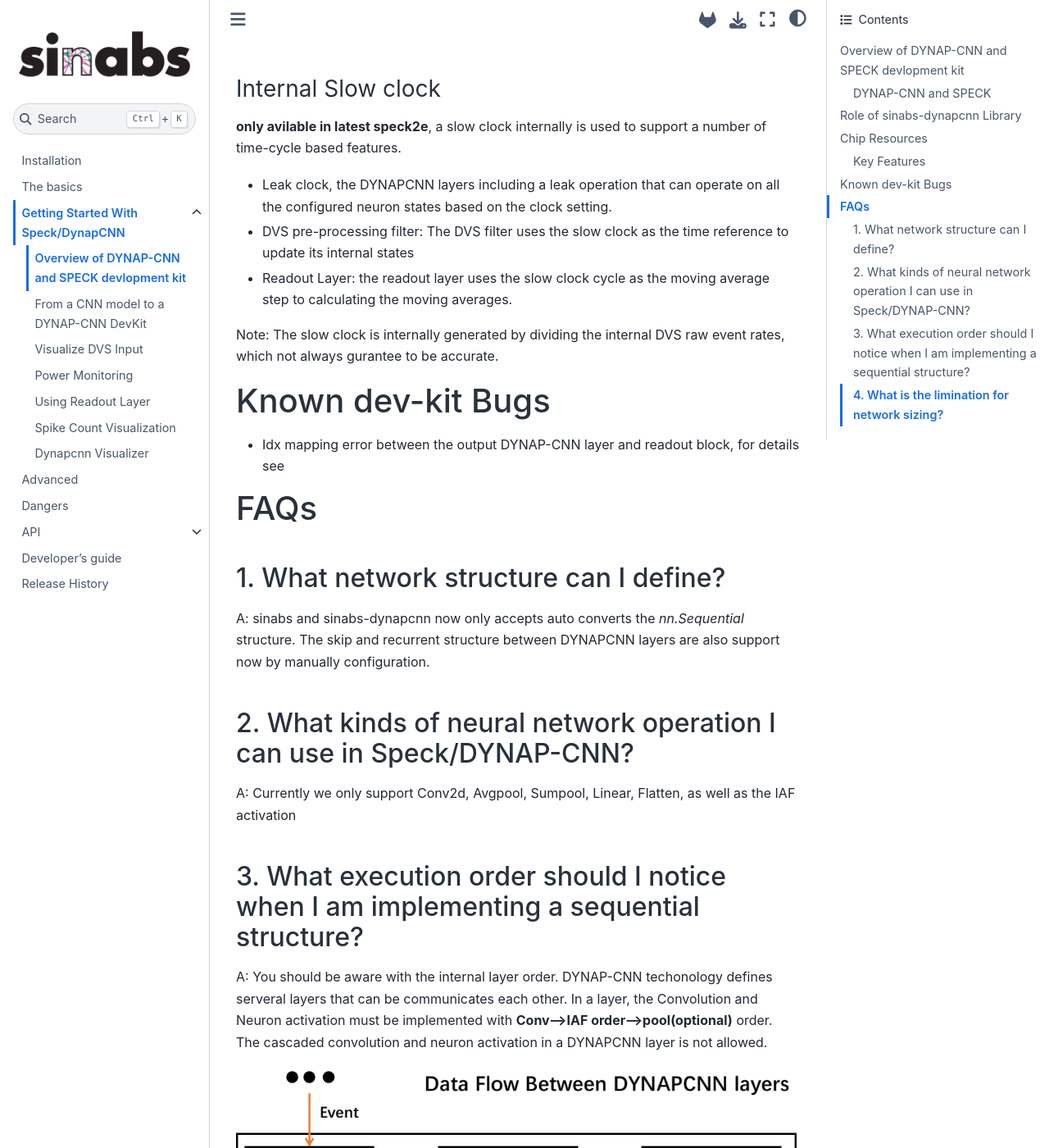
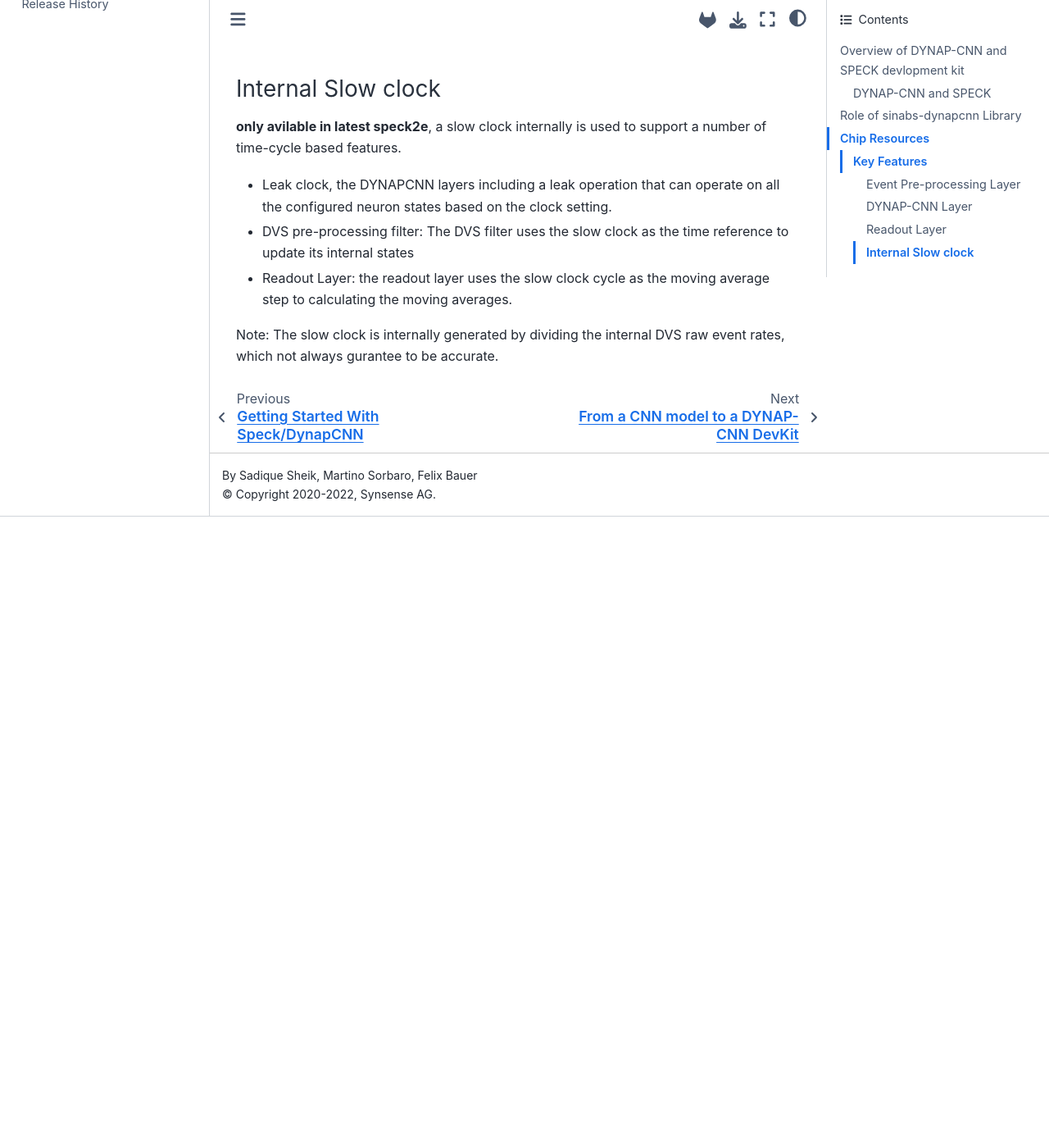
Before and after one commit to synsense/sinabs, a Sphinx documentation site: the page built from docs/source/notebooks/Overview.md, in a window 1280 px wide and 1400 px high, scrolled down 6992 px. Shown: the whole window at 82% size. Built offline with Sphinx 7.4.7 and the Sphinx Book theme 1.1.4, drawn with Linux system fonts in a browser that asks for light colours; the version number could not be read and is left out; after the commit the page ends 7622 px from its top, so only the background shows below that; some of the changed text lies outside the part shown.

````diff
--- a/docs/source/getting_started_with_devkit.rst
+++ b/docs/source/getting_started_with_devkit.rst
@@ -9,3 +9,4 @@ Getting Started With Speck/DynapCNN
     notebooks/using_readout_layer
     notebooks/visualize_spike_count
     notebooks/visualizer
+    notebooks/FAQs
--- a/docs/source/notebooks/Overview.md
+++ b/docs/source/notebooks/Overview.md
@@ -175,81 +175,3 @@ The readout layer provides output data via the output serial interface. The time
 * Readout Layer: the readout layer uses the slow clock cycle as the moving average step to calculating the moving averages.
 
 Note: The slow clock is internally generated by dividing the internal DVS raw event rates, which not always gurantee to be accurate.
-
-# Known dev-kit Bugs
-
-* Idx mapping error between the output DYNAP-CNN layer and readout block, for details see
-
-# FAQs
-
-### 1. What network structure can I define?
-A: sinabs and sinabs-dynapcnn now only accepts auto converts the *nn.Sequential* structure. The skip and recurrent structure between DYNAPCNN layers are also support now by manually configuration.
-
-### 2. What kinds of neural network operation I can use in Speck/DYNAP-CNN?
-A: Currently we only support Conv2d, Avgpool, Sumpool, Linear, Flatten, as well as the IAF activation
-
-### 3. What execution order should I notice when I am implementing a sequential structure?
-A: You should be aware with the internal layer order. DYNAP-CNN techonology defines serveral layers that can be communicates each other. In a layer, the Convolution and Neuron activation must be implemented with **Conv-->IAF order-->pool(optional)** order. The cascaded convolution and neuron activation in a DYNAPCNN layer is not allowed.
-
-![dataflow](../_static/Overview/dataflow_layers.png)
-
-#### Ex1. Bad Case: Cascaded convlution
-```
-
-network = nn.sequential([
-                        nn.conv2d(),
-                        nn.conv2d(),
-                        IAFsqueeze(),
-                        ])
-
-```
-#### Ex2. Bad Case: None sequential
-```
-
-class Network:
-
-    def __init__(self):
-        self.conv1 = nn.conv2d()
-        self.iaf = IAFsqueeze()
-    def forward(self, x):
-        out = self.conv1(x)
-        out = self.iaf(out)
-        return out
-
-```
-
-#### Ex3. Bad Case: Use unsupport operation
-
-```
-network = nn.sequential([
-                        nn.conv2d(),
-                        nn.BatchNorm2d(), # unspport in speck/dynapcnn
-                        IAFsqueeze(),
-                        ])
-```
-
-#### Ex3. Good Case: Use unsupport operation
-
-```
-network = nn.sequential([
-                        nn.conv2d(),
-                        IAFsqueeze(),
-                        nn.pool(),
-                        # up to here is using 1 dynapcnn layer
-                        nn.conv2d(),
-                        IAFsqueeze(),
-                        nn.Flatten(),
-                        nn.Linear(),
-                        IAFsqueeze(),
-                        # up to here is using 2 dynapcnn layer
-                        ])
-```
-
-
-### 4. What is the limination for network sizing?
-A: we introduced the neuron memory and kernel memory constraints in the design. Apart from these:
-* maximumlly using **9** dynapcnn layer
-* convolution channel number < **1024**
-* convolution kernel size < **16**
-* pool size = [1, 2, 4, 8]
-* if you are using readout layer, the number of output class should< **15**
````
Also changed, not shown: docs/source/contact_us.md (added, +12 -0 lines), docs/source/development.md (+0 -7 lines), docs/source/index.rst (+21 -13 lines), docs/source/notebooks/FAQs.md (added, +77 -0 lines), docs/source/_static/devkits_images/dynapcnn_devkit.png (added), docs/source/_static/devkits_images/speck_module.png (added), docs/source/_static/devkits_images/speck_module_devkit.png (added), docs/source/the_basics.md (renamed from docs/source/dynapcnn_model.md), 1 other file.
